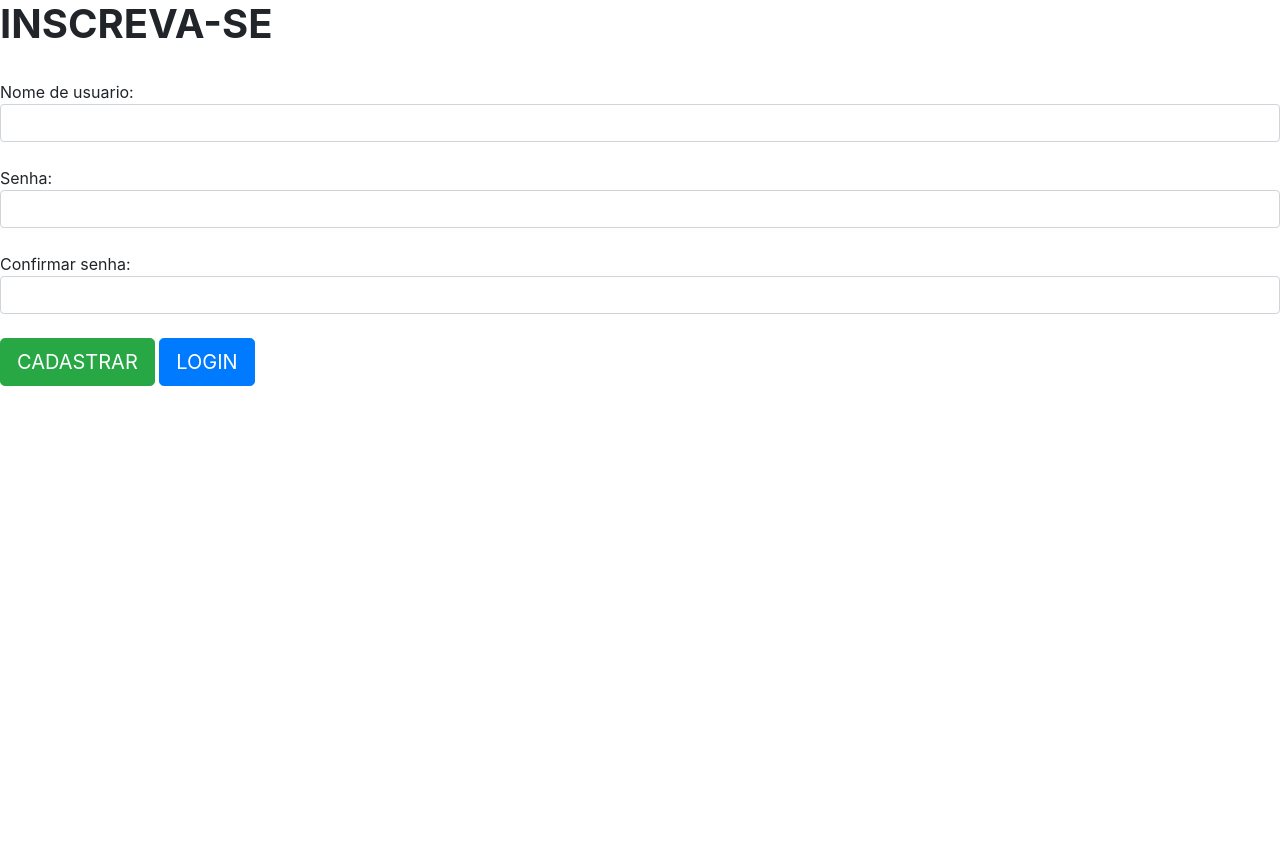
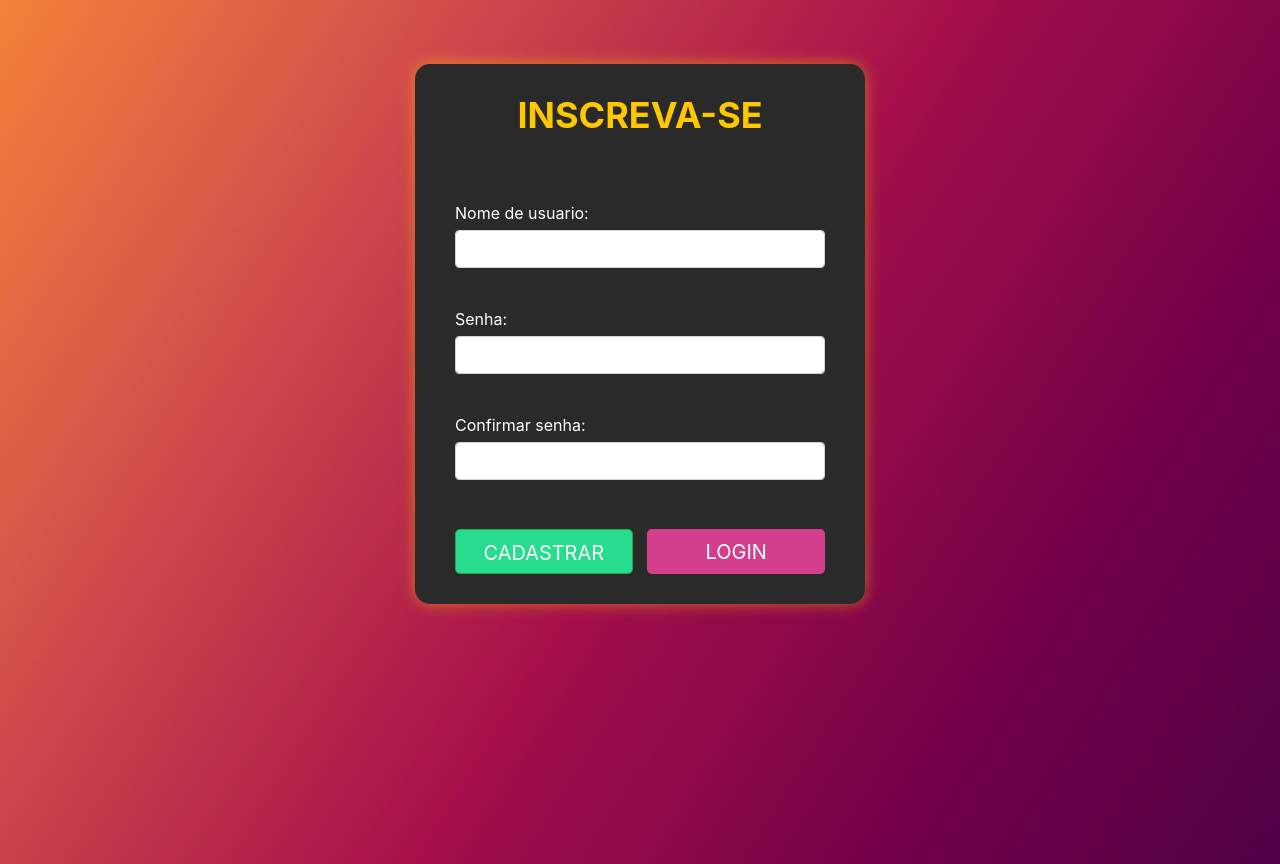
Before and after one commit to leonardnunes/Freelaway, a Django app: page /auth/cadastro/ in a window 1280 px wide. Before the commit the page ends 386 px from the top, so only its background shows below. Run offline with Django 4.2, Linux system fonts and the light colour scheme.

Commit message:
Finaliza estilização da página de login e cadastro

```diff
--- a/autenticacao/templates/cadastro.html
+++ b/autenticacao/templates/cadastro.html
@@ -30,8 +30,13 @@
             <span class="span-descricao">Confirmar senha:</span>
             <input type="password" class="form-control input-cadastro" name="confirm-password">
             <br>
-            <input type="submit" value="CADASTRAR" class="btn btn-success btn-lg">
-            <a href="{% url 'logar' %}" class="btn btn-primary btn-lg">LOGIN</a>
+            <div class="form-buttons">
+
+    <button type="submit" class="btn btn-success btn-lg">CADASTRAR</button>
+
+    <button type="button" onclick="window.location.href='{% url 'logar' %}'" class="btn btn-primary btn-lg">LOGIN</button>
+
+</div>
         </form>
     </div>
 {% endblock %}
--- a/templates/static/autenticacao/css/cadastro.css
+++ b/templates/static/autenticacao/css/cadastro.css
@@ -1,70 +1,153 @@
+body {
+    background-image: url('../img/backgroundLogin.jpg');
+    background-repeat: no-repeat;
+    background-size: cover;
+    background-position: center;
+    height: 100vh;
+    margin: 0;
+}
 
+.box {
+    background-color: #2a2a2a;
+    padding: 30px 40px;
+    border-radius: 15px;
+    box-shadow: 0px 0px 15px rgba(255, 199, 0, 0.5);
+    max-width: 450px;
+    margin: 5% auto;
+    text-align: center;
+}
 
-.sidebar{
+.box h1.titulo {
+    color: #FFC700;
+    font-size: 36px;
+    margin-bottom: 25px;
+}
+
+.span-descricao {
+    display: block;
+    text-align: left;
+    color: #FFFFFF;
+    margin-top: 15px;
+    margin-bottom: 5px;
+}
+
+.input-cadastro {
+    background-color: #1E1E1E;
+    border: 1px solid #D43F8D;
+    color: #FFFFFF;
+    border-radius: 5px;
+    padding: 12px;
+    font-size: 16px;
+    width: 100%;
+    box-sizing: border-box;
+}
+
+.input-cadastro:focus {
+    box-shadow: 0px 0px 10px rgba(255, 199, 0, 0.7);
+    border-color: #FFC700;
+}
+
+.box a {
+    color: #27DB8F;
+    text-decoration: none;
+    display: block;
+    text-align: right;
+    margin-top: 5px;
+    margin-bottom: 20px;
+}
+
+.box a:hover {
+    text-decoration: underline;
+}
+
+.form-buttons {
+    display: flex;
+    justify-content: space-between;
+    align-items: center; /* Garante o alinhamento vertical */
+    margin-top: 25px;
+}
+
+.btn-success {
+    background-color: #27DB8F !important;
+    font-weight: bold;
+    border: none;
+    transition: transform 0.2s;
+    width: 48%;
+    font-size: 18px;
+    box-sizing: border-box;
+    display: inline-flex;
+    align-items: center;
+    justify-content: center;
+    text-decoration: none;
+    height: 45px;
+    padding: 0 15px;
+}
+
+.btn-primary,
+.btn-primary:focus,
+.btn-primary:active {
+    background-color: #D43F8D !important;
+    font-weight: bold;
+    border: none !important;
+    transition: transform 0.2s;
+    width: 48%;
+    font-size: 18px;
+    box-sizing: border-box;
+    display: inline-flex;
+    align-items: center;
+    justify-content: center;
+    text-decoration: none;
+    height: 45px;
+    padding: 0 15px;
+    outline: none !important;
+    box-shadow: none !important;
+}
+
+.btn-success:hover, .btn-primary:hover {
+    transform: scale(1.05);
+}
+
+/* --- SUAS OUTRAS REGRAS --- */
+.sidebar {
     background-color: #27DB8F;
     height: 100%;
 }
-
-
-.logo_sidebar{
+.logo_sidebar {
     text-align: center;
 }
-
-.img_logo_sidebar{
+.img_logo_sidebar {
     width: 100%;
-
-
 }
-
-.sidebar{
-
-    background-image: url();
-
-}
-
-.area_cadastrar{
+.area_cadastrar {
     margin-top: 8%;
     margin-left: 15%;
     width: 70%;
 }
-
-.titulo{
-
+.titulo {
     font-weight: bold;
-
 }
-
-.sub-titulo{
+.sub-titulo {
     color: gray;
 }
-
-.input-form{
+.input-form {
     margin-top: 15px;
     width: 100%;
     padding: 5px;
     outline: 0;
-
 }
-
-.input-form:focus{
-
+.input-form:focus {
     border: 2px solid #27DB8F !important;
     outline: 0 !important;
     box-shadow: none !important;
-
 }
-
-.bold{
+.bold {
     font-weight: bold;
 }
-
-.btn-first{
-
+.btn-first {
     border: none;
     padding: 5px 15px 5px 15px;
     font-size: 25px;
     background-color: #27DB8F;
     color: white;
     font-weight: bold;
-
 }
```
Also changed, not shown: autenticacao/templates/logar.html (+22 -11 lines), freelaway/settings.py (+10 -26 lines), db.sqlite3, media/_Logotipo_Equipe_Tigre.png (added), media/backgroundLogin.jpg (added), templates/static/autenticacao/img/backgroundLogin.jpg (added).
